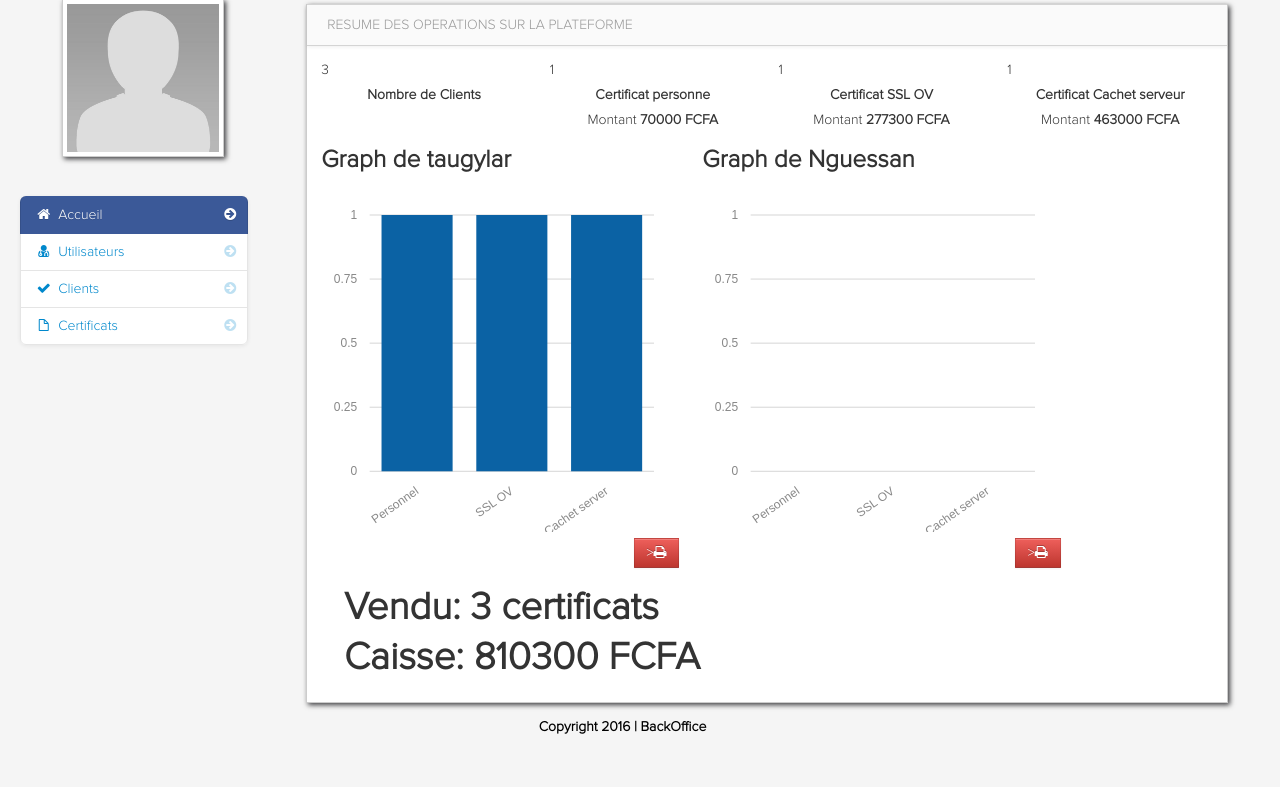
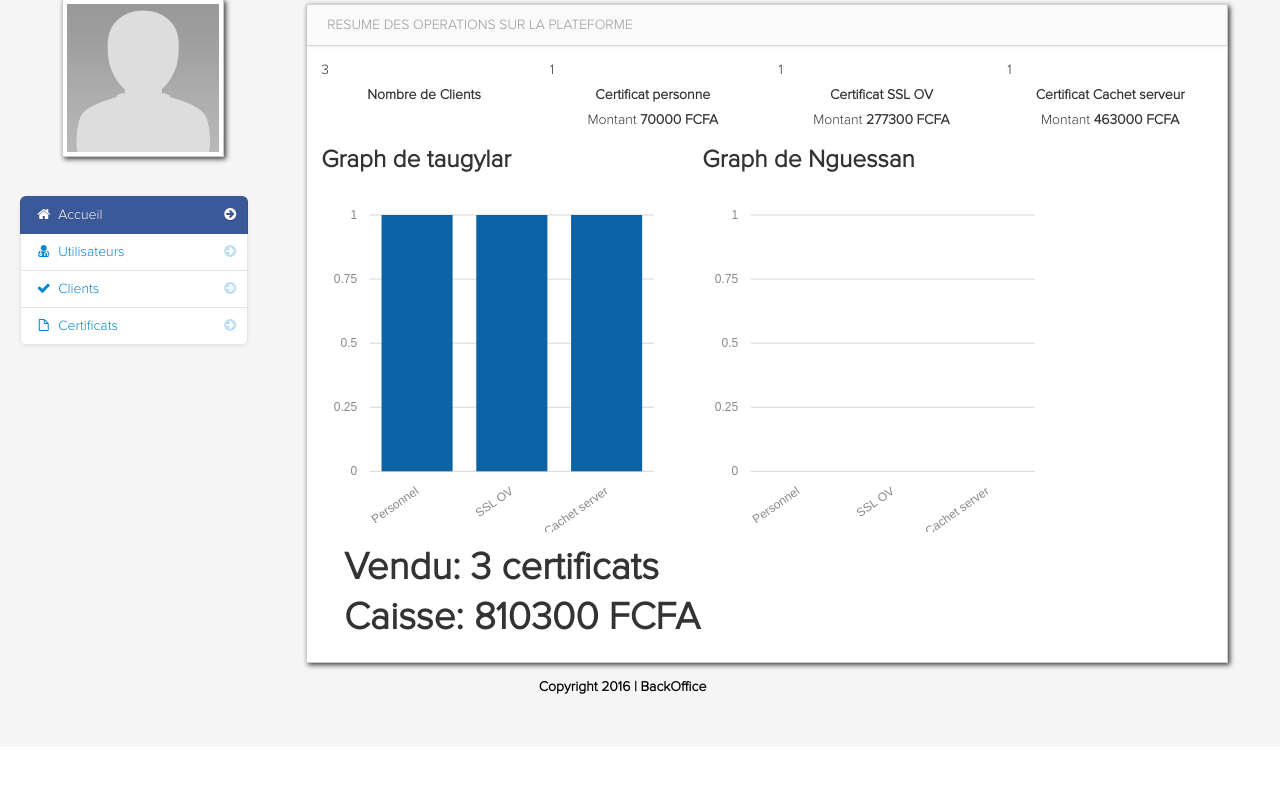
Before and after one commit to loic04/gestcertif, a PHP site: page /dasboard_employe.php in a window 1280 px wide. Shown: the part 70-857 px from the top of the page. After the commit the page ends 764 px from the top, so only its background shows below. Run offline with PHP 8.4, Linux system fonts and the light colour scheme; the visitor is signed in with stand-in values (Sample User, id 1); data comes from the database, SQL or seed files in the repository; some libraries are stand-ins or nearby versions.

Commit message:
delete print icon above graph

```diff
--- a/dasboard_employe.php
+++ b/dasboard_employe.php
@@ -118,7 +118,6 @@
 					                            <div class="panel-body">
 					                                <div id="morris-bar-chart"></div>
 					                                <div class="text-right">
-					                                    <a data-toggle="modal"  id="delete"  class="btn btn-danger" name=""  target="_blank" href="#">><i class="icon-print"></i></a>
 					                                </div>
 					                              </div>
 					                         </div>
@@ -132,7 +131,6 @@
 								                            <div class="panel-body">
 								                                <div id="morris-bar-chart2"></div>
 								                                <div class="text-right">
-								                                    <a data-toggle="modal"  id="delete"  class="btn btn-danger" name=""  target="_blank" href="#">><i class="icon-print"></i></a>
 								                                </div>
 								                              </div>
 								                         </div>
```
